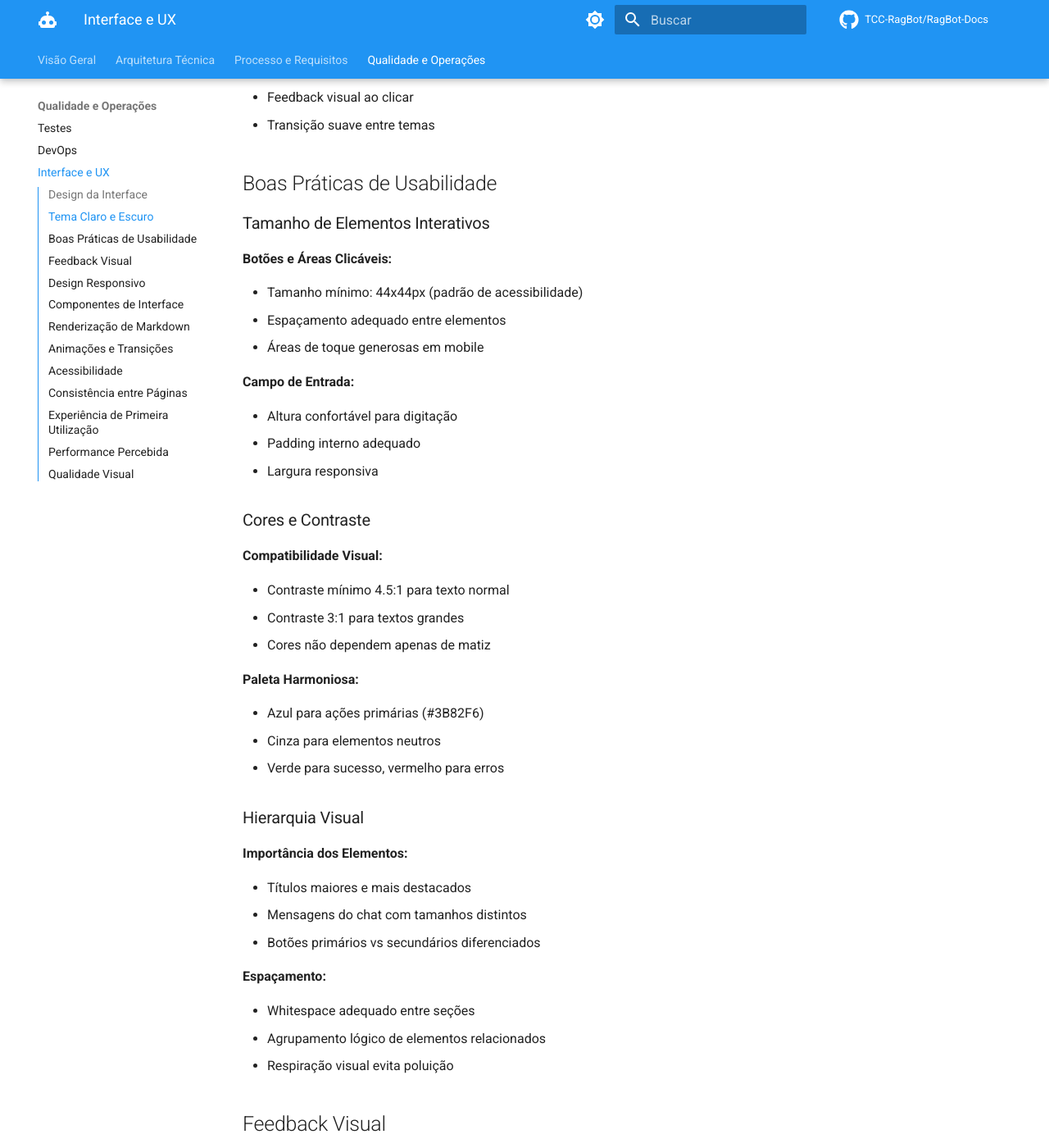
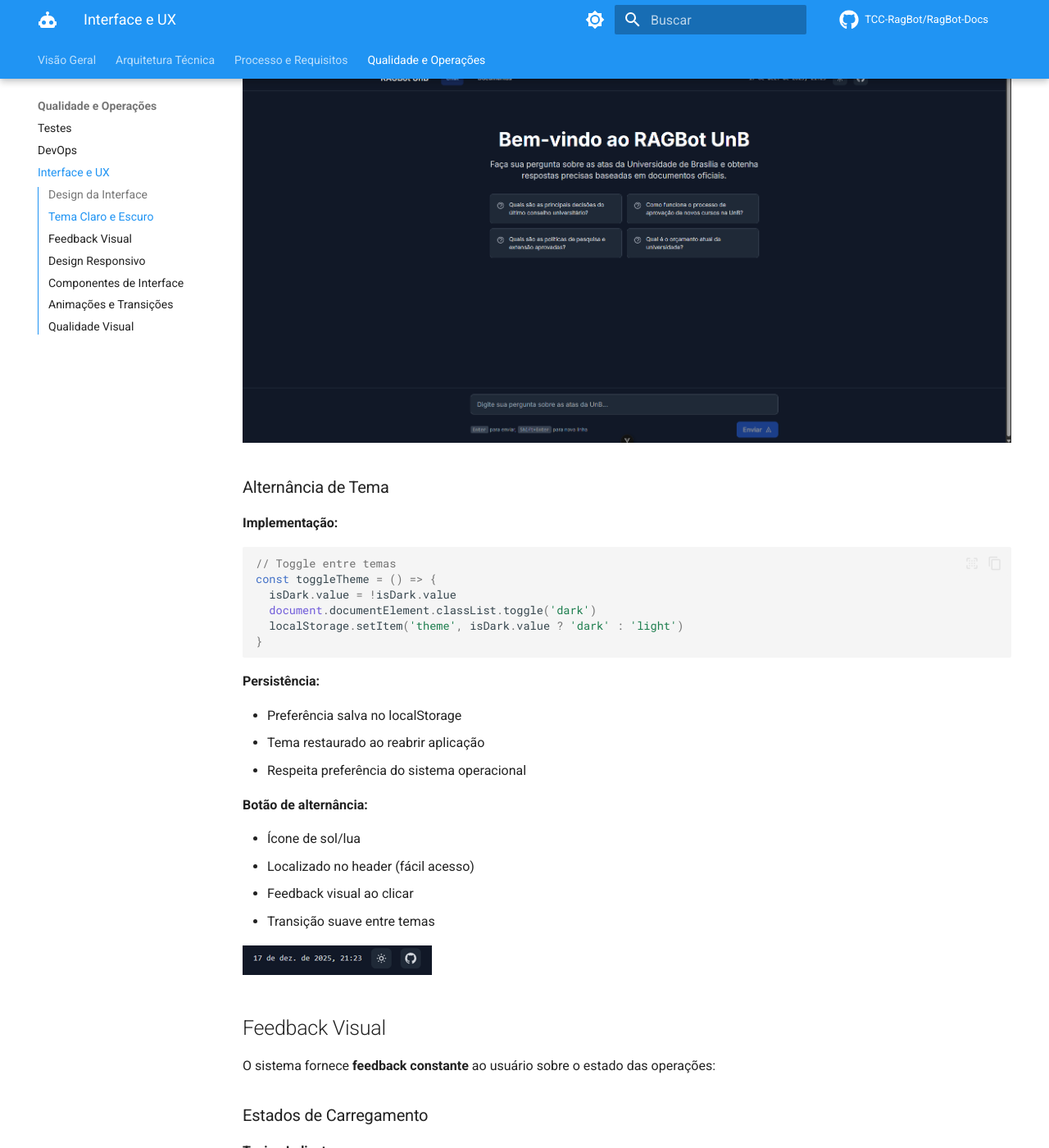
Before and after one commit to TCC-RagBot/RagBot-Docs, an MkDocs documentation site: the page built from docs/Qualidade/ihc.md, in a window 1280 px wide and 1400 px high, scrolled down 1875 px. Shown: the whole window at 82% size. Built offline with MkDocs 1.6.1 and Material for MkDocs 9.7.7, drawn with Linux system fonts in a browser that asks for light colours; comment, search, counter and statistics services are not loaded; some of the changed text lies outside the part shown.

Commit message:
feat: alterando seção de ihc

````diff
--- a/docs/Qualidade/ihc.md
+++ b/docs/Qualidade/ihc.md
@@ -45,6 +47,8 @@
 - Texto claro (#F9FAFB)
 - Reduz fadiga ocular em ambientes escuros
 - Economiza bateria em telas OLED
+
+![Modo Escuro](../assets/escuro.png)
 
 ### Alternância de Tema
 
@@ -72,49 +76,7 @@
 - Feedback visual ao clicar
 - Transição suave entre temas
 
-## Boas Práticas de Usabilidade
-
-### Tamanho de Elementos Interativos
-
-**Botões e Áreas Clicáveis:**
-
-- Tamanho mínimo: 44x44px (padrão de acessibilidade)
-- Espaçamento adequado entre elementos
-- Áreas de toque generosas em mobile
-
-**Campo de Entrada:**
-
-- Altura confortável para digitação
-- Padding interno adequado
-- Largura responsiva
-
-### Cores e Contraste
-
-**Compatibilidade Visual:**
-
-- Contraste mínimo 4.5:1 para texto normal
-- Contraste 3:1 para textos grandes
-- Cores não dependem apenas de matiz
-
-**Paleta Harmoniosa:**
-
-- Azul para ações primárias (#3B82F6)
-- Cinza para elementos neutros
-- Verde para sucesso, vermelho para erros
-
-### Hierarquia Visual
-
-**Importância dos Elementos:**
-
-- Títulos maiores e mais destacados
-- Mensagens do chat com tamanhos distintos
-- Botões primários vs secundários diferenciados
-
-**Espaçamento:**
-
-- Whitespace adequado entre seções
-- Agrupamento lógico de elementos relacionados
-- Respiração visual evita poluição
+![Ícone](../assets/tema.png)
 
 ## Feedback Visual
 
@@ -239,83 +201,6 @@
 - Transição suave ao rolar
 - Responsivo (hamburger em mobile)
 
-### Chat Interface
-
-**Layout:**
-
-```
-┌─────────────────────────┐
-│   Header (fixo)         │
-├─────────────────────────┤
-│                         │
-│   Área de Mensagens     │
-│   (scroll vertical)     │
-│                         │
-├─────────────────────────┤
-│   Input (fixo embaixo)  │
-└─────────────────────────┘
-```
-
-**Características:**
-
-- Scroll automático para última mensagem
-- Separação visual usuário/assistente
-- Timestamp em cada mensagem
-- Avatar simples (U/A)
-
-### Chat Bubbles
-
-**Mensagens do Usuário:**
-
-- Alinhadas à direita
-- Background azul
-- Texto branco
-
-**Mensagens do Assistente:**
-
-- Alinhadas à esquerda
-- Background cinza claro
-- Suporte a Markdown
-- Seção de fontes embaixo
-
-### Message Input
-
-**Campo de Texto:**
-
-- Multiline (textarea)
-- Placeholder descritivo
-- Botão de envio sempre visível
-- Enter para enviar (Shift+Enter para quebra)
-
-**Validações:**
-
-- Desabilita envio se vazio
-- Limite de caracteres (1000)
-- Feedback visual se exceder
-
-## Renderização de Markdown
-
-As respostas do assistente suportam **formatação Markdown** para melhor apresentação:
-
-**Elementos suportados:**
-
-- **Negrito** e *itálico*
-- Listas numeradas e bullets
-- Links clicáveis
-- Blocos de código
-- Títulos e subtítulos
-
-**Biblioteca:** marked.js
-
-**Configuração:**
-
-```typescript
-marked.setOptions({
-  breaks: true,      // Quebras de linha
-  gfm: true         // GitHub Flavored Markdown
-})
-```
-
 ## Animações e Transições
 
 **Transições Suaves:**
@@ -343,92 +228,6 @@
 - Evita reflow/repaint desnecessários
 - Animações desabilitadas se usuário preferir (prefers-reduced-motion)
 
-## Acessibilidade
-
-**Boas práticas implementadas:**
-
-**Semântica HTML:**
-
-```html
-<header>, <nav>, <main>, <article>
-<button>, <input>, <label>
-```
-
-**ARIA Labels:**
-
-```html
-<button aria-label="Alternar tema claro/escuro">
-<input aria-label="Digite sua pergunta">
-```
-
-**Navegação por Teclado:**
-
-- Tab navega entre elementos focáveis
-- Enter ativa botões
-- Escape fecha modals
-- Atalhos de teclado para ações comuns
-
-**Contraste:**
-
-- WCAG AA compliance
-- Texto sempre legível em ambos os temas
-
-## Consistência entre Páginas
-
-**Elementos Compartilhados:**
-
-- Header idêntico em todas as páginas
-- Mesma paleta de cores
-- Tipografia consistente
-- Espaçamentos padronizados
-
-**Componentes Reutilizáveis:**
-
-```
-shared/components/
-├── HeaderBar.vue
-├── LoadingSpinner.vue
-├── ErrorMessage.vue
-└── ConfirmationModal.vue
-```
-
-## Experiência de Primeira Utilização
-
-**Onboarding Implícito:**
-
-- Interface autoexplicativa
-- Placeholder com exemplo de pergunta
-- Feedback claro em cada ação
-- Sem necessidade de tutorial
-
-**Estado Vazio:**
-
-- Mensagem de boas-vindas no chat vazio
-- Instrução de como começar
-- Link para documentos disponíveis
-
-## Performance Percebida
-
-**Otimizações de UX:**
-
-**Loading States:**
-
-- Mostrar typing indicator antes da resposta chegar
-- Skeleton screens para listas
-- Desabilitar botões durante processamento
-
-**Otimistic UI:**
-
-- Mensagem do usuário aparece imediatamente
-- Assume que envio vai ter sucesso
-- Rollback se falhar
-
-**Lazy Loading:**
-
-- Componentes carregados sob demanda
-- Imagens com lazy loading
-- Code splitting por rotas
-
 ## Qualidade Visual
 
 **Tipografia:**
````
Also changed, not shown: other parts of docs/Qualidade/ihc.md (+2 -0 lines), docs/assets/claro.png (added), docs/assets/escuro.png (added), docs/assets/tema.png (added).
